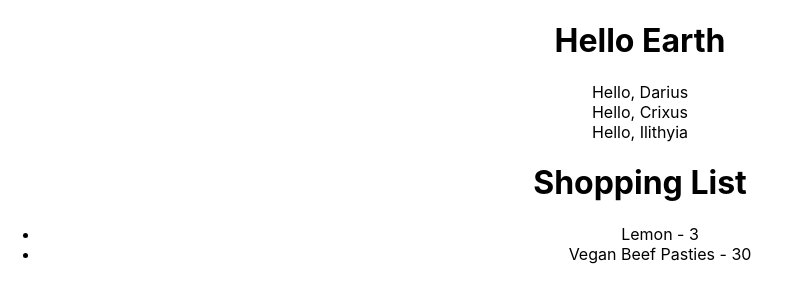
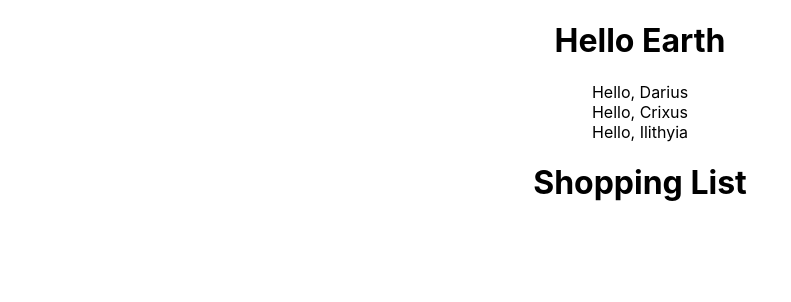
Before and after one commit to JPhasma/shopping-list-react-typescript, a React (Create React App) app: page / in a window 1280 px wide. Shown: the top 302 px of the page, without its empty margins (0-791 px from the left). Built offline with nearby package versions, Linux system fonts and the light colour scheme.

Commit message:
moved Item interface into models

```diff
--- a/src/App.tsx
+++ b/src/App.tsx
@@ -1,14 +1,17 @@
-import React from 'react';
+import React, { useState } from 'react';
 import Greeter from './components/Greeter';
 import ShoppingList from './components/ShoppingList';
+
+import Item from './models/item';
 
 import './App.css';
 
 function App() {
-  const items = [
-    { id: 1, productName: 'Lemon', quantity: 3 },
-    { id: 2, productName: 'Vegan Beef Pasties', quantity: 30 },
-  ];
+  const [items, setItems] = useState<Item[]>([]);
+  // const items = [
+  //   { id: 1, productName: 'Lemon', quantity: 3 },
+  //   { id: 2, productName: 'Vegan Beef Pasties', quantity: 30 },
+  // ];
 
   return (
     <div className='App'>
--- /dev/null
+++ b/src/models/item.ts
@@ -0,0 +1,5 @@
+export default interface Item {
+  id: number;
+  productName: string;
+  quantity: number;
+}
```
Also changed, not shown: src/components/ShoppingList.tsx (+2 -5 lines).
